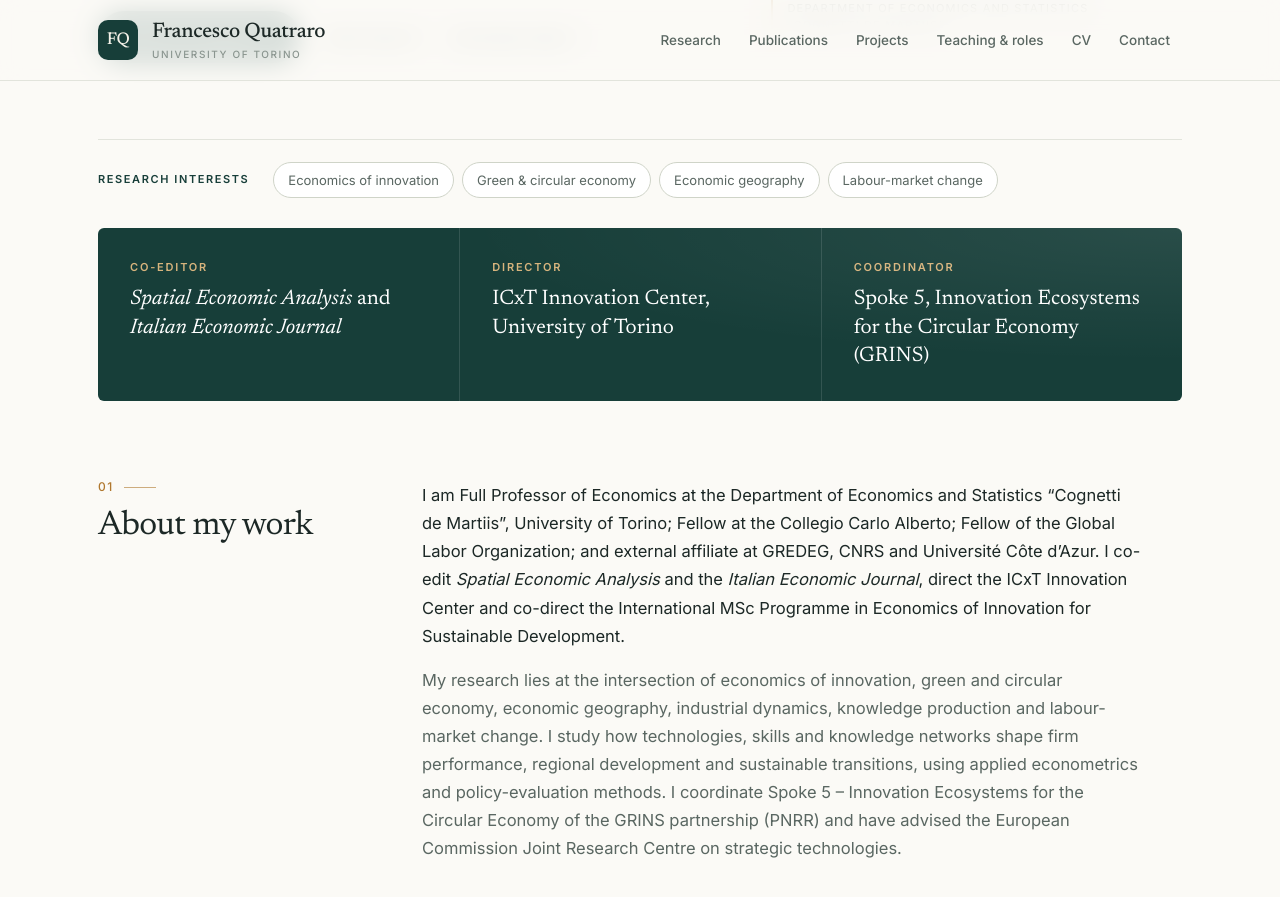
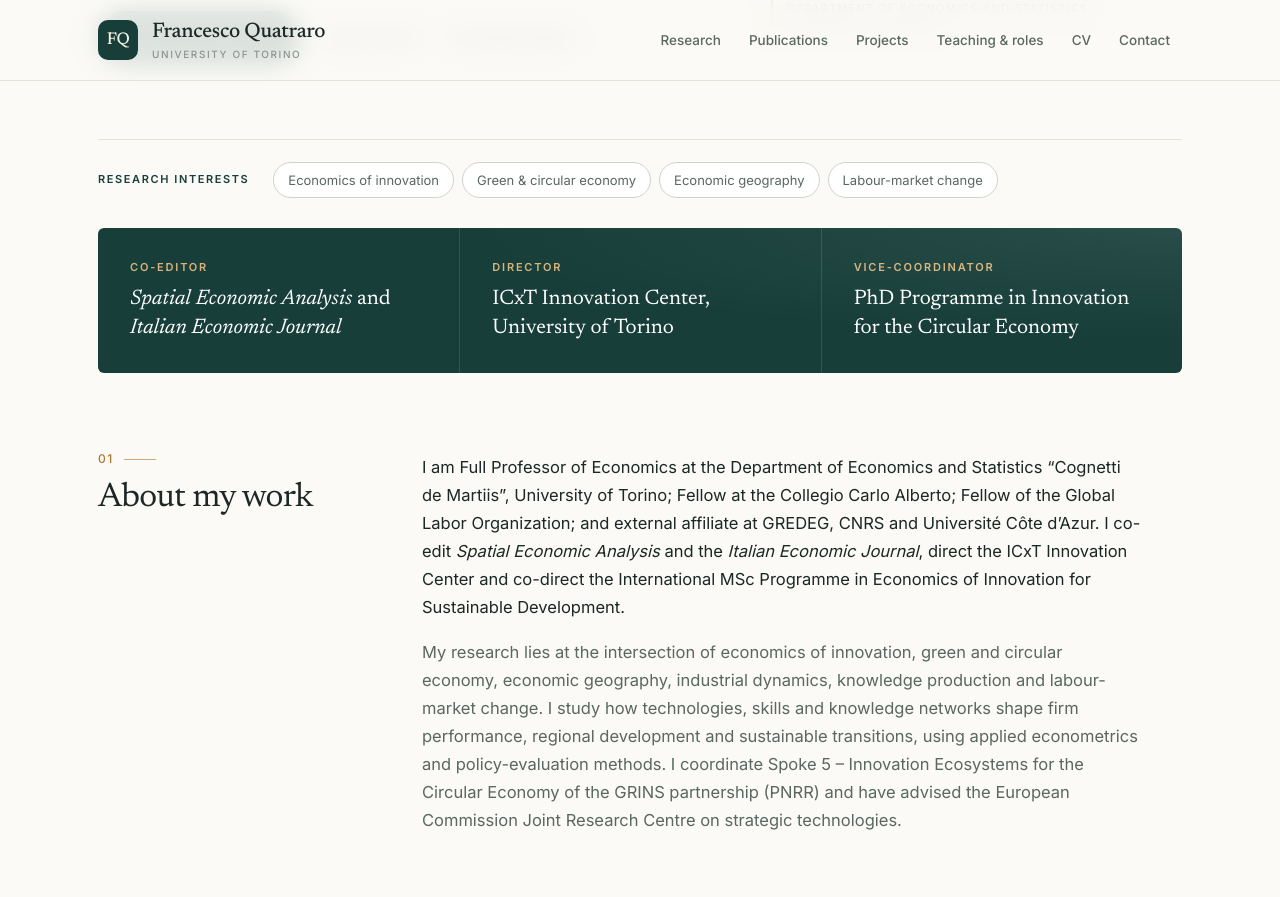
Before and after one commit to fquatraro-unito/fquatraro-unito.github.io, a Jekyll site: the page built from index.md, in a window 1280 px wide and 900 px high, scrolled down 641 px. Shown: the top 897 px of the window. Built offline with Jekyll 4.4.1, drawn with Linux system fonts in a browser that asks for light colours; our own code applies the rules of GitHub Pages for plain Markdown files.

Commit message:
Add Vice-Coordinator role to current roles section
Updated current roles section to include Vice-Coordinator position.

```diff
--- a/_layouts/home.html
+++ b/_layouts/home.html
@@ -6,6 +6,6 @@ layout: base
 <div><div class="portrait-frame"><img src="{{ '/assets/francesco-quatraro.jpg' | relative_url }}" alt="Francesco Quatraro" fetchpriority="high"></div><p class="portrait-caption">Department of Economics and Statistics<br>“Cognetti de Martiis”</p></div>
 </div>
 <div class="focus-strip"><strong>Research interests</strong><ul><li>Economics of innovation</li><li>Green &amp; circular economy</li><li>Economic geography</li><li>Labour-market change</li></ul></div>
-<div class="glance" aria-label="Current roles"><div><p class="glance-kicker">Co-Editor</p><p class="glance-title"><em>Spatial Economic Analysis</em> and <em>Italian Economic Journal</em></p></div><div><p class="glance-kicker">Director</p><p class="glance-title">ICxT Innovation Center, University of Torino</p></div><div><p class="glance-kicker">Coordinator</p><p class="glance-title">Spoke 5, Innovation Ecosystems for the Circular Economy (GRINS)</p></div></div>
+<div class="glance" aria-label="Current roles"><div><p class="glance-kicker">Co-Editor</p><p class="glance-title"><em>Spatial Economic Analysis</em> and <em>Italian Economic Journal</em></p></div><div><p class="glance-kicker">Director</p><p class="glance-title">ICxT Innovation Center, University of Torino</p></div><div><p class="glance-kicker">Vice-Coordinator</p><p class="glance-title">PhD Programme in Innovation for the Circular Economy</p></div></div>
 <div class="home-sections">{% include sections.html html=content %}</div>
 <section class="section-grid contact-section" id="contact" aria-labelledby="contact-title"><div class="section-head">{% assign n = n | plus: 1 %}<p class="section-number">{% if n < 10 %}0{% endif %}{{ n }}</p><h2 id="contact-title">Get in touch</h2></div><div><a class="email" href="mailto:francesco.quatraro@unito.it">francesco.quatraro@unito.it <span aria-hidden="true">↗</span></a><p class="contact-detail">Lungo Dora Siena 100A, 10153 Torino, Italy</p><div class="socials"><a href="https://orcid.org/0000-0001-5746-2239">ORCID <span aria-hidden="true">↗</span></a><a href="https://scholar.google.it/citations?user=R2aklowAAAAJ&amp;hl=en">Google Scholar <span aria-hidden="true">↗</span></a><a href="https://ideas.repec.org/e/pqu42.html">IDEAS/RePEc <span aria-hidden="true">↗</span></a><a href="{{ '/profiles/' | relative_url }}">All profiles <span aria-hidden="true">↗</span></a></div></div></section>
```
